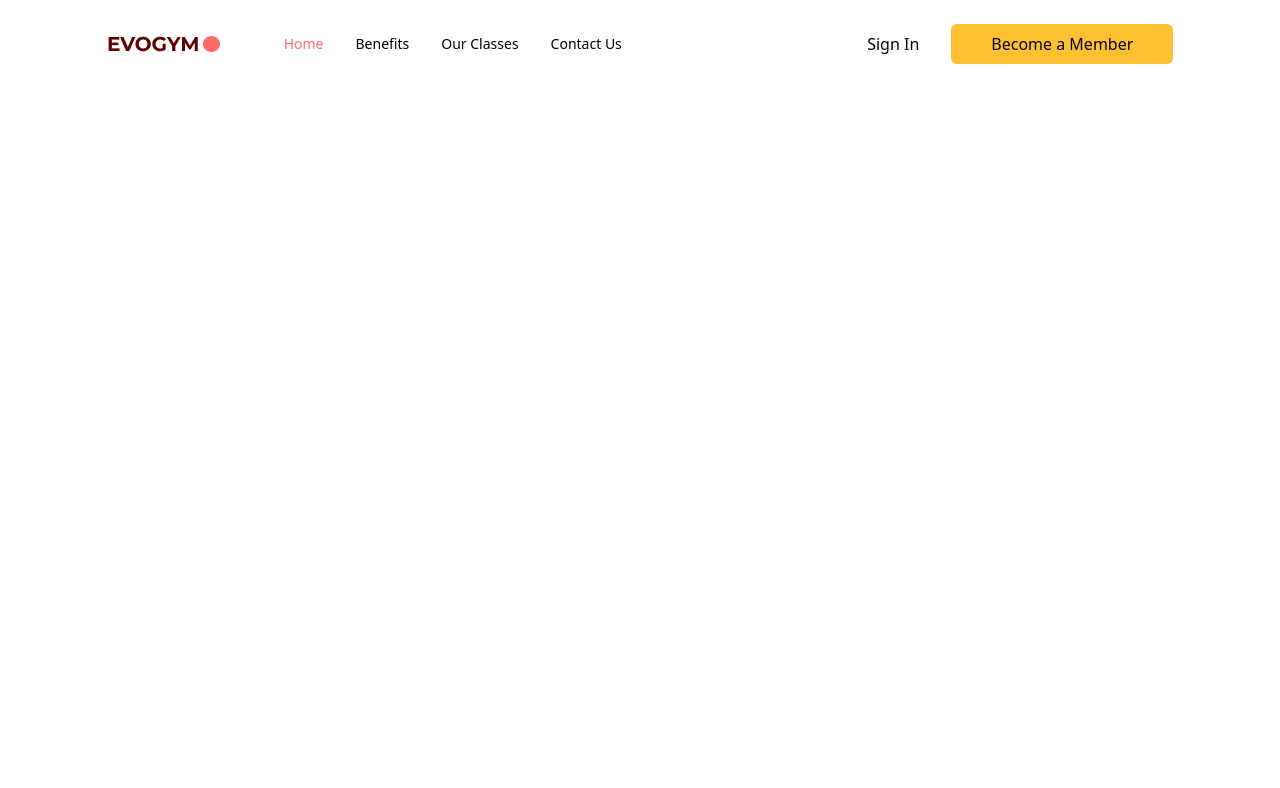
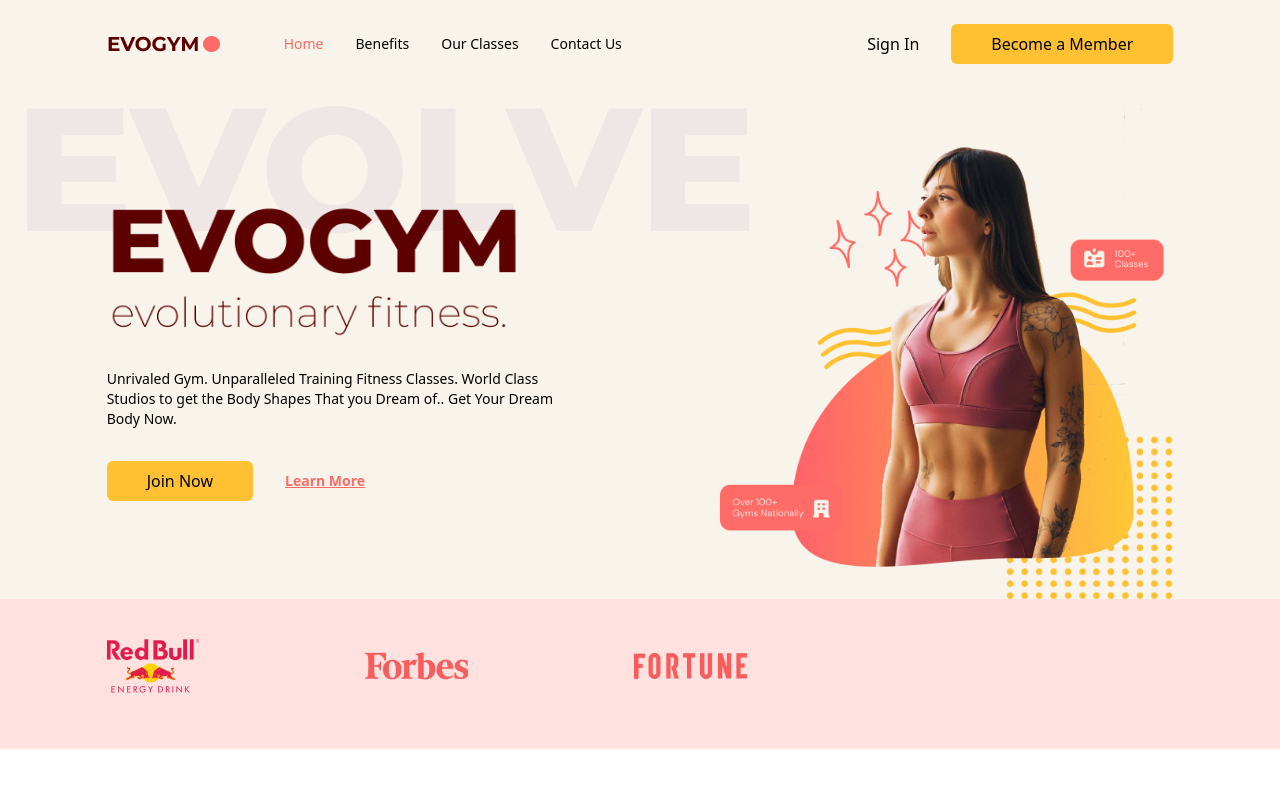
Before and after one commit to Haizom/HazFitness, a React (Vite) app: page / in a window 1280 px wide. Shown: the top 788 px of the page. Built offline with nearby package versions, Linux system fonts and the light colour scheme.

Commit message:
home section

```diff
--- a/src/App.tsx
+++ b/src/App.tsx
@@ -1,4 +1,5 @@
 import Navbar from "@/scenes/navbar";
+import Home from "@/scenes/home";
 import { useEffect, useState } from "react";
 import { SelectedPage } from "@/shared/types";
 
@@ -27,6 +28,7 @@
         selectedPage={selectedPage}
         setSelectedPage={setSelectedPage}
       />
+      <Home setSelectedPage={setSelectedPage} />
     </div>
   );
 }
--- /dev/null
+++ b/src/scenes/home/index.tsx
@@ -0,0 +1,103 @@
+import useMediaQuery from "@/hooks/useMediaQuery";
+import { SelectedPage } from "@/shared/types";
+import ActionButton from "@/shared/ActionButton";
+import HomePageText from "@/assets/HomePageText.png";
+import HomePageGraphic from "@/assets/HomePageGraphic.png";
+import SponsorRedBull from "@/assets/SponsorRedBull.png";
+import SponsorForbes from "@/assets/SponsorForbes.png";
+import SponsorFortune from "@/assets/SponsorFortune.png";
+import AnchorLink from "react-anchor-link-smooth-scroll";
+import { motion } from "framer-motion";
+
+type Props = {
+  setSelectedPage: (value: SelectedPage) => void;
+};
+
+const Home = ({ setSelectedPage }: Props) => {
+  const isAboveMediumScreens = useMediaQuery("(min-width:1060px)");
+
+  return (
+    <section id="home" className="gap-16 bg-gray-20 py-10 md:h-full md:pb-0">
+      {/* IMAGE AND MAIN HEADER */}
+      <motion.div
+        className="mx-auto w-5/6 items-center justify-center md:flex md:h-5/6"
+        onViewportEnter={() => setSelectedPage(SelectedPage.Home)}
+      >
+        {/* MAIN HEADER */}
+        <div className="z-10 mt-32 md:basis-3/5">
+          {/* HEADINGS */}
+          <motion.div
+            className="md:-mt-20"
+            initial="hidden"
+            whileInView="visible"
+            viewport={{ once: true, amount: 0.5 }}
+            transition={{ duration: 0.5 }}
+            variants={{
+              hidden: { opacity: 0, x: -50 },
+              visible: { opacity: 1, x: 0 },
+            }}
+          >
+            <div className="relative">
+              <div className="before:absolute before:-top-20 before:-left-20 before:z-[-1] md:before:content-evolvetext">
+                <img alt="home-page-text" src={HomePageText} />
+              </div>
+            </div>
+
+            <p className="mt-8 text-sm">
+              Unrivaled Gym. Unparalleled Training Fitness Classes. World Class
+              Studios to get the Body Shapes That you Dream of.. Get Your Dream
+              Body Now.
+            </p>
+          </motion.div>
+
+          {/* ACTIONS */}
+          <motion.div
+            className="mt-8 flex items-center gap-8"
+            initial="hidden"
+            whileInView="visible"
+            viewport={{ once: true, amount: 0.5 }}
+            transition={{ delay: 0.2, duration: 0.5 }}
+            variants={{
+              hidden: { opacity: 0, x: -50 },
+              visible: { opacity: 1, x: 0 },
+            }}
+          >
+            <ActionButton setSelectedPage={setSelectedPage}>
+              Join Now
+            </ActionButton>
+            <AnchorLink
+              className="text-sm font-bold text-primary-500 underline hover:text-secondary-500"
+              onClick={() => setSelectedPage(SelectedPage.ContactUs)}
+              href={`#${SelectedPage.ContactUs}`}
+            >
+              <p>Learn More</p>
+            </AnchorLink>
+          </motion.div>
+        </div>
+
+        {/* IMAGE */}
+        <div
+          className="flex basis-3/5 justify-center md:z-10
+              md:ml-40 md:mt-16 md:justify-items-end"
+        >
+          <img alt="home-pageGraphic" src={HomePageGraphic} />
+        </div>
+      </motion.div>
+
+      {/* SPONSORS */}
+      {isAboveMediumScreens && (
+        <div className="h-[150px] w-full bg-primary-100 py-10">
+          <div className="mx-auto w-5/6">
+            <div className="flex w-3/5 items-center justify-between gap-8">
+              <img alt="redbull-sponsor" src={SponsorRedBull} />
+              <img alt="forbes-sponsor" src={SponsorForbes} />
+              <img alt="fortune-sponsor" src={SponsorFortune} />
+            </div>
+          </div>
+        </div>
+      )}
+    </section>
+  );
+};
+
+export default Home;
```
